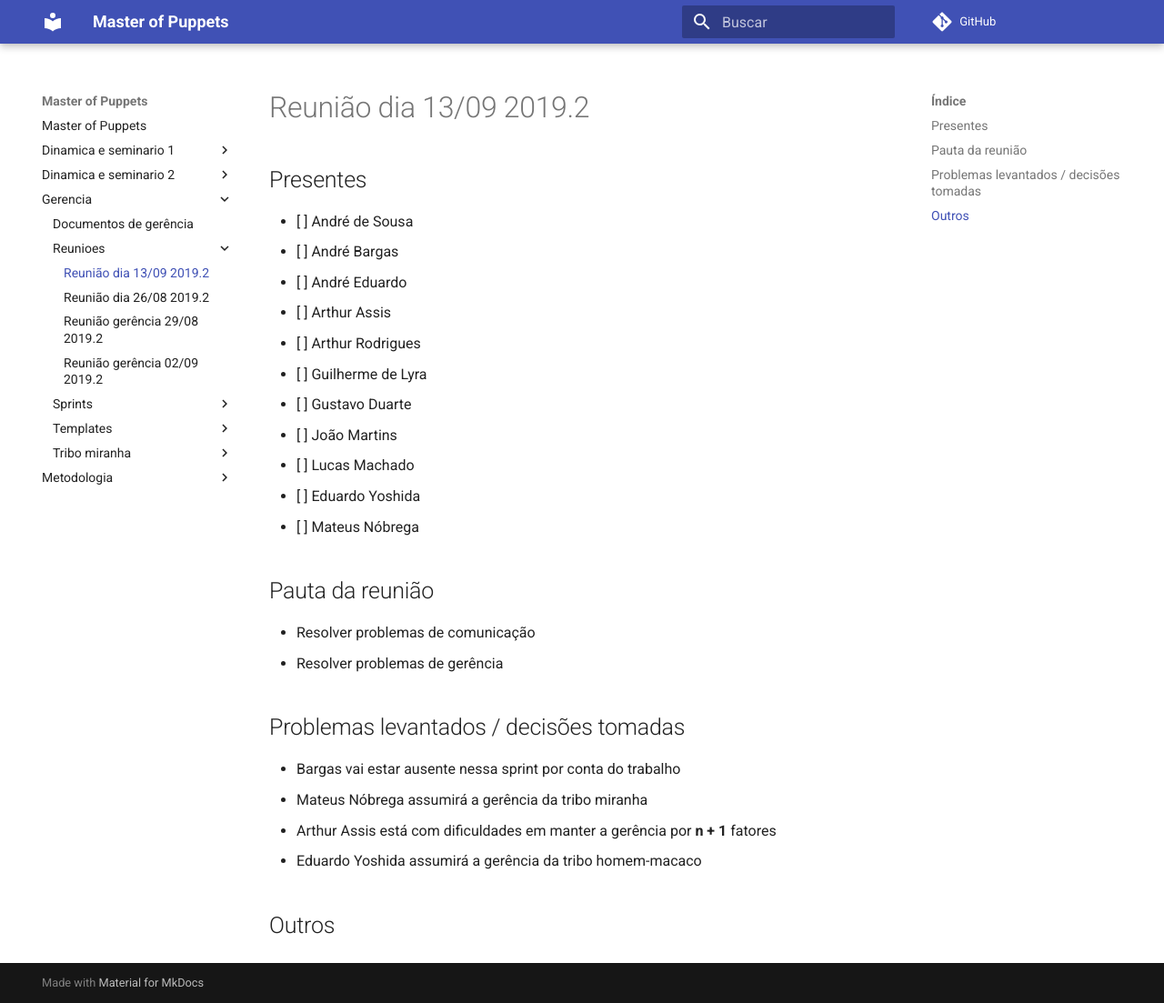
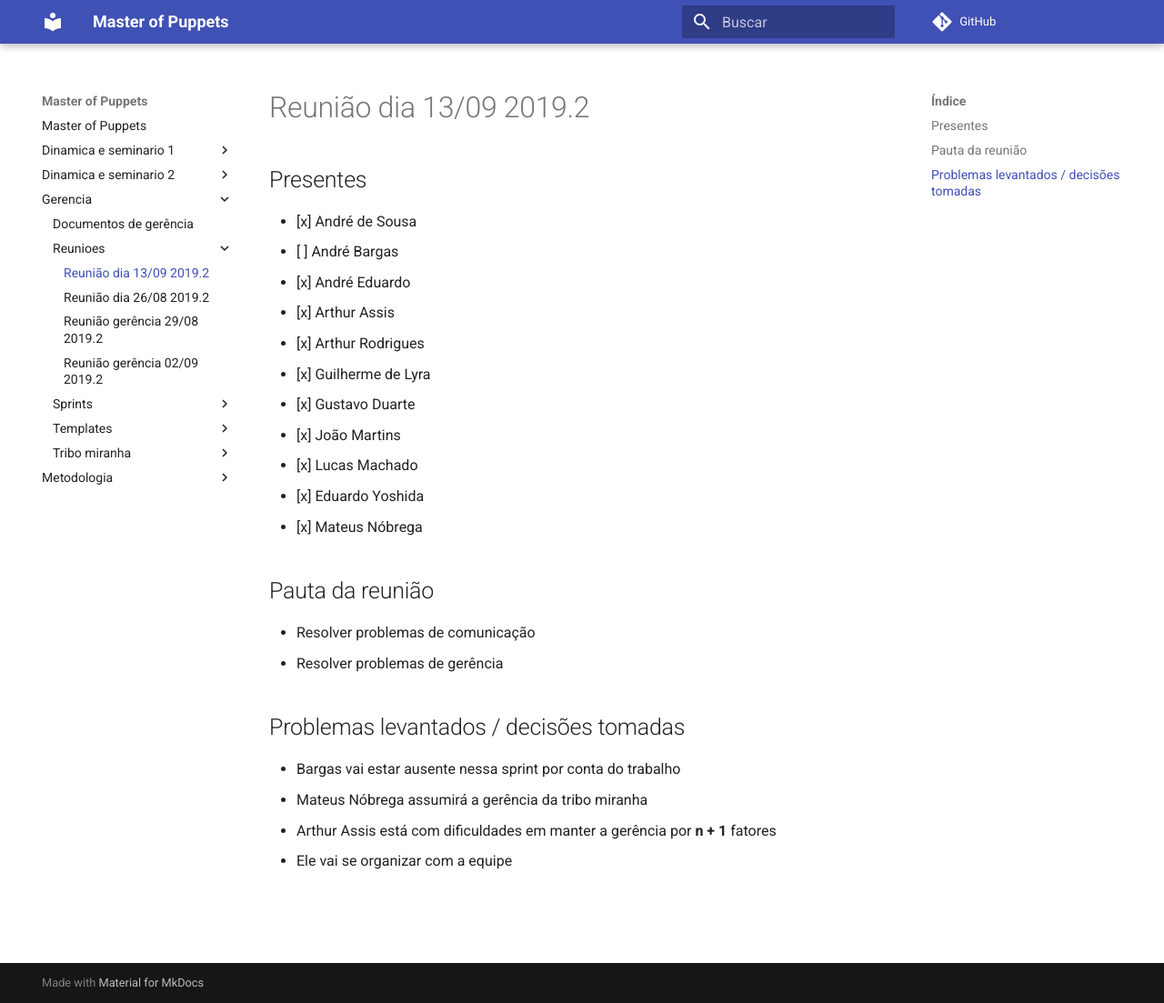
Before and after one commit to desenho-de-software-2019-02/Documentation, an MkDocs documentation site: the page built from docs/gerencia/reunioes/13_set_reuniao_geral.md, in a window 1280 px wide and 1103 px high. Shown: the whole window at 91% size. Built offline with MkDocs 1.6.1 and Material for MkDocs 9.7.7, drawn with Linux system fonts in a browser that asks for light colours; comment, search, counter and statistics services are not loaded.

```diff
--- a/docs/gerencia/reunioes/13_set_reuniao_geral.md
+++ b/docs/gerencia/reunioes/13_set_reuniao_geral.md
@@ -2,17 +2,17 @@
 
 ## Presentes
 
-- [ ] André de Sousa
+- [x] André de Sousa
 - [ ] André Bargas
-- [ ] André Eduardo
-- [ ] Arthur Assis
-- [ ] Arthur Rodrigues
-- [ ] Guilherme de Lyra
-- [ ] Gustavo Duarte
-- [ ] João Martins
-- [ ] Lucas Machado
-- [ ] Eduardo Yoshida
-- [ ] Mateus Nóbrega
+- [x] André Eduardo
+- [x] Arthur Assis
+- [x] Arthur Rodrigues
+- [x] Guilherme de Lyra
+- [x] Gustavo Duarte
+- [x] João Martins
+- [x] Lucas Machado
+- [x] Eduardo Yoshida
+- [x] Mateus Nóbrega
 
 ## Pauta da reunião
 
@@ -24,6 +24,4 @@
 - Bargas vai estar ausente nessa sprint por conta do trabalho
   - Mateus Nóbrega assumirá a gerência da tribo miranha
 - Arthur Assis está com dificuldades em manter a gerência por **n + 1** fatores
-  - Eduardo Yoshida assumirá a gerência da tribo homem-macaco
-
-## Outros
+  - Ele vai se organizar com a equipe
```
Also changed, not shown: docs/gerencia/sprints/sprint_03.md (+6 -18 lines).
